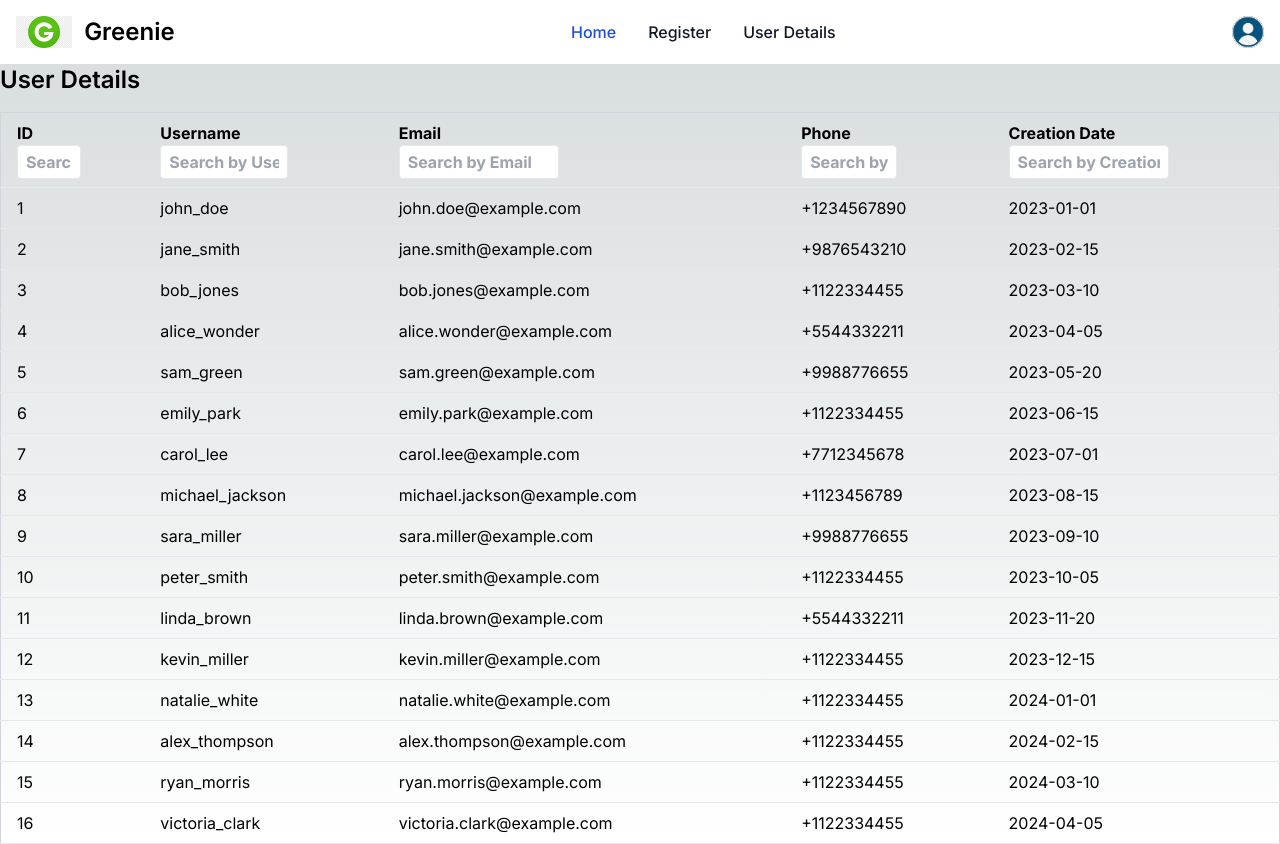
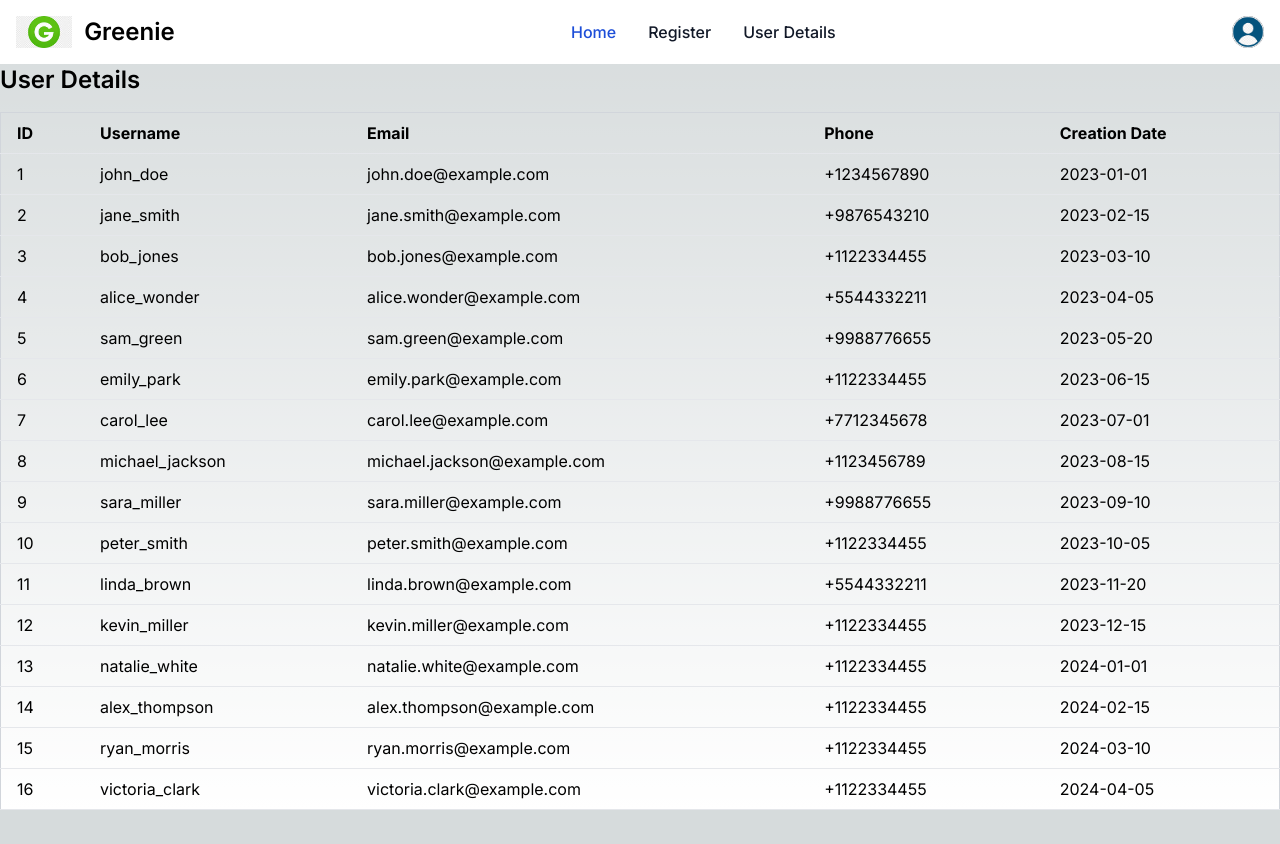
Before and after one commit to Avni17/gne_assignment, a Next.js app: page /user-details in a window 1280 px wide. After the commit the page ends 810 px from the top, so only its background shows below. Built offline with nearby package versions, Linux system fonts and the light colour scheme.

Commit message:
input tag modified

```diff
--- a/app/user-details/UserTable.js
+++ b/app/user-details/UserTable.js
@@ -3,6 +3,7 @@ import userData from '../../public/database/users.json';
 import React, { useState, useEffect } from 'react';
 import Report from './report'
 import Modal from './modal';
+import SearchInput from './searchInput';
 
 const UserDetails = () => {
     const [users, setUsers] = useState([]);
@@ -53,7 +54,7 @@ const UserDetails = () => {
     const [isModalOpen, setIsModalOpen] = useState(false);
     const toggleModal = () => {
         setIsModalOpen(!isModalOpen);
-      };
+    };
     // Filter users based on the search term
     const filteredUsers = users.filter((user) => {
         const matchesSearch = user.id.toString().includes(searchTerm) || user.username.toLowerCase().includes(searchTerm.toLowerCase()) || user.email.toLowerCase().includes(searchTerm.toLowerCase()) || user.phone.toLowerCase().includes(searchTerm.toLowerCase()) || user.creationDate.toLowerCase().includes(searchTerm.toLowerCase());
@@ -84,41 +85,36 @@ const UserDetails = () => {
             <table className="min-w-full border border-gray-300">
                 <thead className="bg-black-200">
                     <tr>
-                        <th className="py-2 px-4 border-b text-left">ID <br/> <input
-                            type="text"
-                            placeholder="Search by ID"
+                        <SearchInput
+                            label="ID"
                             value={searchById}
                             onChange={(e) => setSearchById(e.target.value)}
-                            className={`px-2 py-1 border rounded ${setInputWidth('id')}`}
-                        /></th>
-                        <th className="py-2 px-4 border-b text-left">Username <br/><input
-                            type="text"
-                            placeholder="Search by Username"
+
+                        />
+                        <SearchInput
+                            label="Username"
                             value={searchByUsername}
                             onChange={(e) => setSearchByUsername(e.target.value)}
-                            className={`px-2 py-1 border rounded ${setInputWidth('username')}`}
-                        /></th>
-                        <th className="py-2 px-4 border-b text-left">Email <br/> <input
-                            type="text"
-                            placeholder="Search by Email"
+
+                        />
+                        <SearchInput
+                            label="Email"
                             value={searchByEmail}
                             onChange={(e) => setSearchByEmail(e.target.value)}
-                            className={`px-2 py-1 border rounded ${setInputWidth('email')}`}
-                        /></th>
-                        <th className="py-2 px-4 border-b text-left">Phone <br/><input
-                            type="text"
-                            placeholder="Search by Phone"
+
+                        />
+                        <SearchInput
+                            label="Phone"
                             value={searchByPhone}
                             onChange={(e) => setSearchByPhone(e.target.value)}
-                            className={`px-2 py-1 border rounded ${setInputWidth('phone')}`}
-                        /></th>
-                        <th className="py-2 px-4 border-b text-left">Creation Date <br/> <input
-                            type="text"
-                            placeholder="Search by Creation Date"
+
+                        />
+                        <SearchInput
+                            label="Creation Date"
                             value={searchByCreationDate}
                             onChange={(e) => setSearchByCreationDate(e.target.value)}
-                            className={`px-2 py-1 border rounded ${setInputWidth('creationDate')}`}
-                        /></th>
+
+                        />
                     </tr>
                 </thead>
                 <tbody>
--- /dev/null
+++ b/app/user-details/searchInput.js
@@ -0,0 +1,29 @@
+import React, { useState } from 'react';
+
+const SearchInput = ({ label, value, onChange }) => {
+    const [isInputVisible, setIsInputVisible] = useState(false);
+    const handleInputClick = (e) => {
+        e.stopPropagation(); // Prevent click on input from propagating to the parent
+    };
+    const toggleInputVisibility = () => {
+        setIsInputVisible(!isInputVisible);
+    };
+
+    return (
+        <th className="py-2 px-4 border-b text-left relative" onClick={toggleInputVisibility}>
+            {label} <br />
+            {isInputVisible && (
+                <input
+                    type="text"
+                    placeholder={`Search by ${label}`}
+                    value={value}
+                    onChange={onChange}
+                    className={`px-2 py-1 border rounded text-black`}
+                    onClick={handleInputClick}
+                />
+            )}
+        </th>
+    );
+};
+
+export default SearchInput;
```
